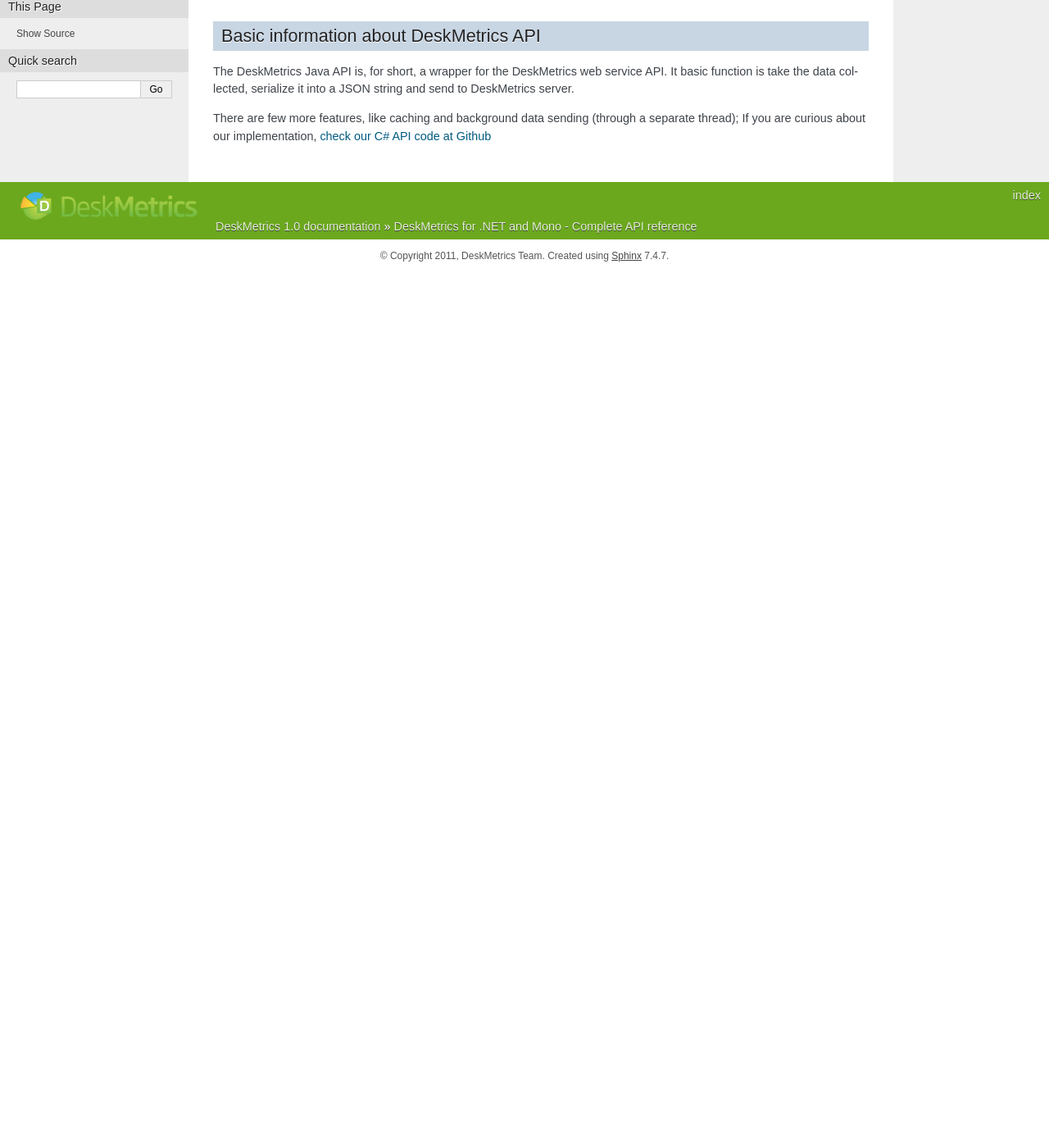
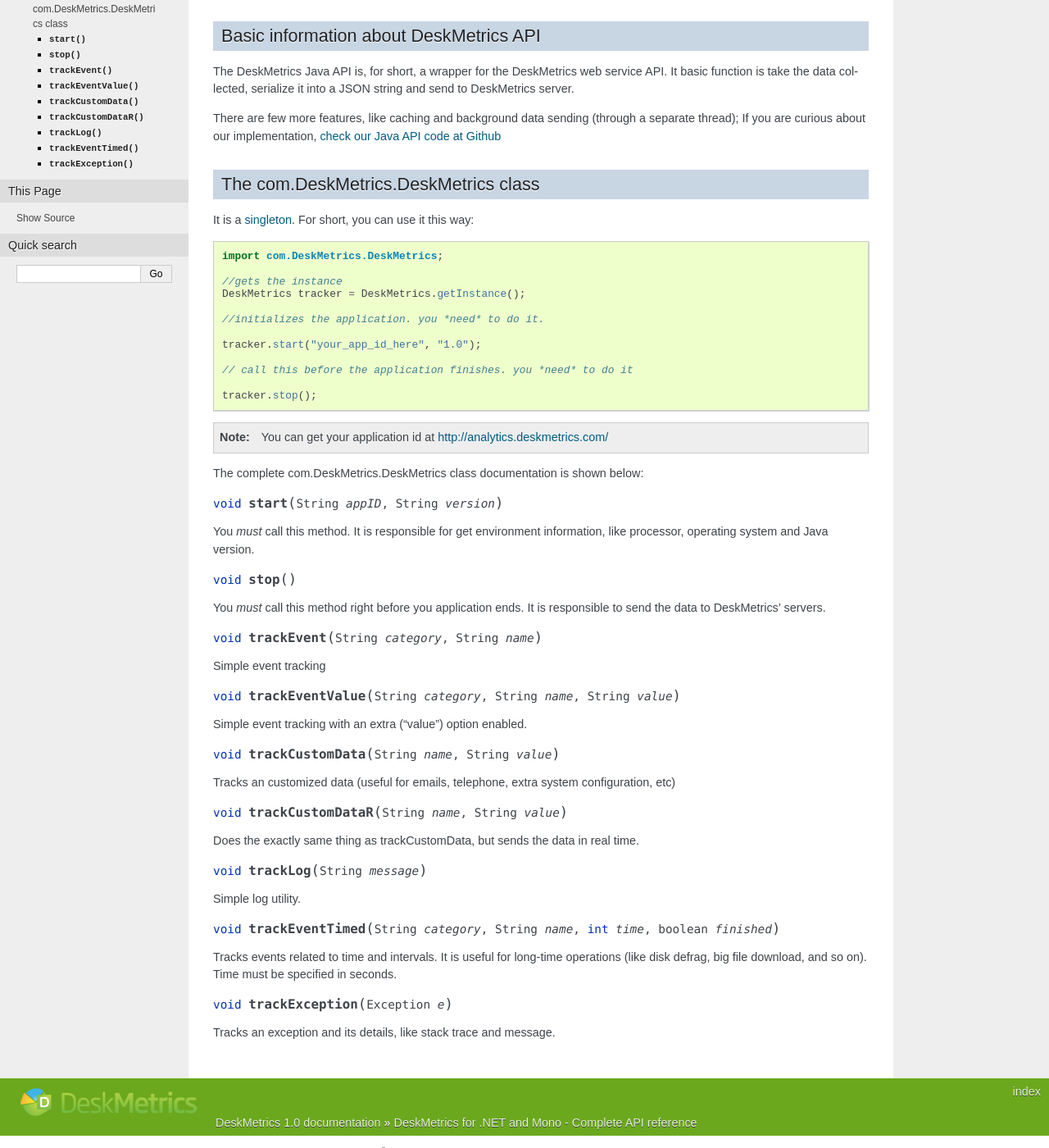
Before and after one commit to stephenhazeltine/Documentation, a Sphinx documentation site: the page built from source/Java_API.rst, in a window 1280 px wide and 1400 px high, scrolled down 216 px. Shown: the whole window at 82% size. Built offline with Sphinx 7.4.7, drawn with Linux system fonts in a browser that asks for light colours; before the commit the page ends 900 px from its top, so only the background shows below that.

Commit message:
Adding Java API documentation

```diff
--- a/source/Java_API.rst
+++ b/source/Java_API.rst
@@ -8,4 +8,73 @@
 
 The DeskMetrics Java API is, for short, a wrapper for the DeskMetrics web service API. It basic function is take the data collected, serialize it into a JSON string and send to DeskMetrics server.
 
-There are few more features, like caching and background data sending (through a separate thread); If you are curious about our implementation, `check our C# API code at Github <http://github.com/deskmetrics/jDeskMetrics>`_
+There are few more features, like caching and background data sending (through a separate thread); If you are curious about our implementation, `check our Java API code at Github <http://github.com/deskmetrics/jDeskMetrics>`_
+
+
+The com.DeskMetrics.DeskMetrics class
+--------------------------------------
+
+
+It is a `singleton <http://en.wikipedia.org/wiki/Singleton_pattern>`_. For short, you can use it this way:
+
+
+.. code-block:: java
+
+    import com.DeskMetrics.DeskMetrics;
+
+    //gets the instance
+    DeskMetrics tracker = DeskMetrics.getInstance();
+
+    //initializes the application. you *need* to do it.
+
+    tracker.start("your_app_id_here", "1.0");
+
+    // call this before the application finishes. you *need* to do it
+
+    tracker.stop();
+
+.. note::
+
+    You can get your application id at http://analytics.deskmetrics.com/
+
+
+The complete com.DeskMetrics.DeskMetrics class documentation is shown below:
+
+.. cpp:function:: void start(String appID, String version)
+
+You *must* call this method. It is responsible for get environment information, like processor, operating system  and Java version.
+
+
+.. cpp:function:: void stop()
+
+You *must* call this method right before you application ends. It is responsible to send the data to DeskMetrics' servers.
+
+
+.. cpp:function:: void trackEvent(String category, String name)
+
+Simple event tracking
+
+.. cpp:function:: void trackEventValue(String category, String name, String value)
+
+Simple event tracking with an extra ("value") option enabled.
+
+.. cpp:function:: void trackCustomData(String name, String value)
+
+Tracks an customized data (useful for emails, telephone, extra system configuration, etc)
+
+.. cpp:function:: void trackCustomDataR(String name, String value)
+
+Does the exactly same thing as trackCustomData, but sends the data in real time.
+
+
+.. cpp:function:: void trackLog(String message)
+
+Simple log utility.
+
+.. cpp:function:: void trackEventTimed(String category, String name, int time, boolean finished)
+
+Tracks events related to time and intervals. It is useful for long-time operations (like disk defrag, big file download, and so on). Time must be specified in seconds.
+
+.. cpp:function:: void trackException(Exception e)
+
+Tracks an exception and its details, like stack trace and message.
```
